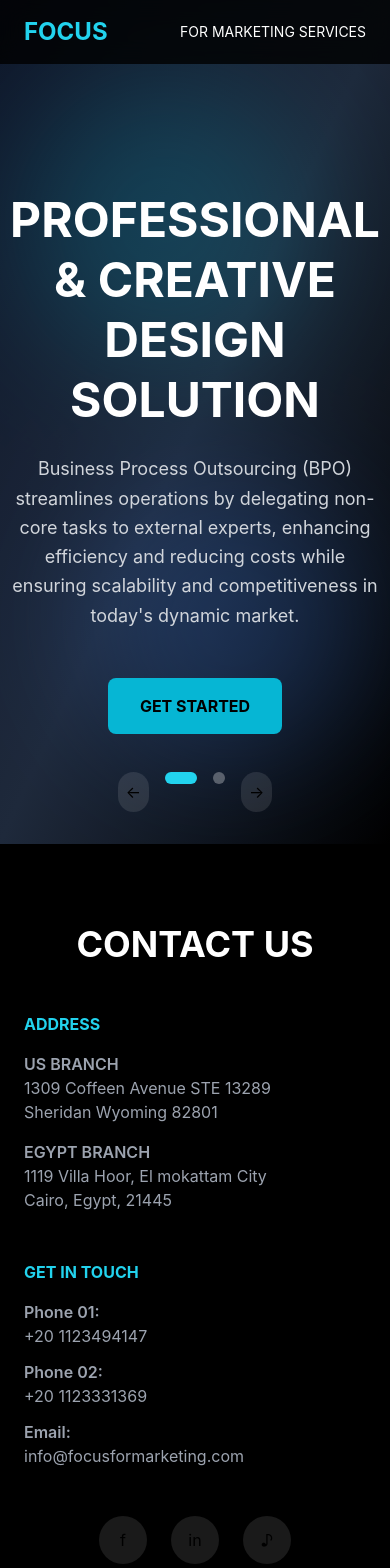
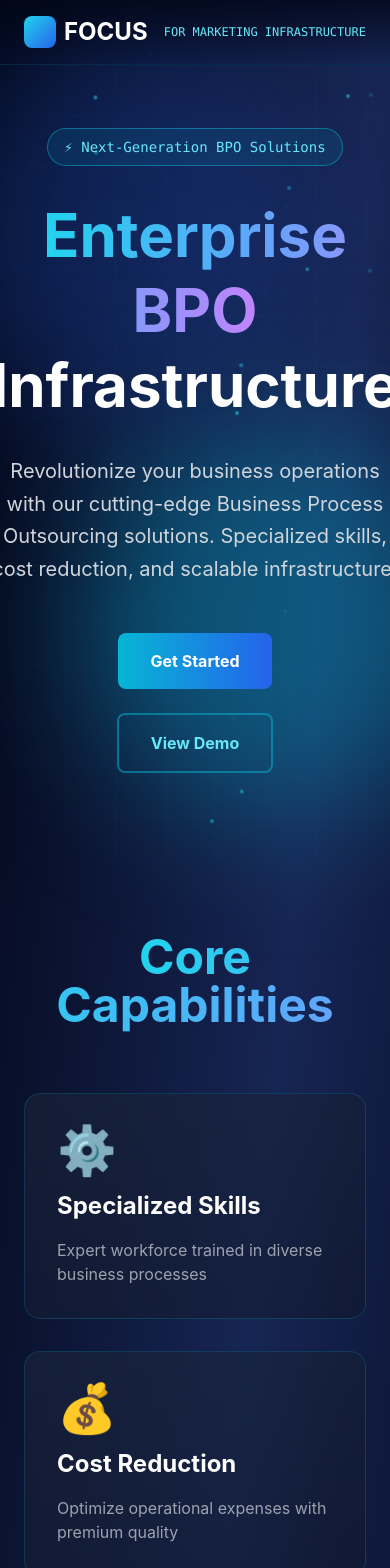
Before and after one commit to nsafwat689/focus-marketing-redesign, a Next.js app: page / in a window 390 px wide. Shown: the top 1568 px of the page. Built offline with nearby package versions, Linux system fonts and the light colour scheme.

Commit message:
Fix build errors and create modern responsive animated design

```diff
--- a/app/page.tsx
+++ b/app/page.tsx
@@ -1,143 +1,196 @@
-'use client';
+import React from 'react';
 
-import React, { useState } from 'react';
+export default function Home() {
+  return (
+    <div className="min-h-screen bg-gradient-to-br from-slate-950 via-blue-950 to-slate-950 text-white overflow-hidden">
+      {/* Animated Background Grid */}
+      <div className="fixed inset-0 z-0 opacity-10">
+        <div className="absolute inset-0" style={{
+          backgroundImage: 'linear-gradient(rgba(59,130,246,0.5) 1px, transparent 1px), linear-gradient(90deg, rgba(59,130,246,0.5) 1px, transparent 1px)',
+          backgroundSize: '50px 50px',
+          animation: 'moveGrid 20s linear infinite'
+        }}></div>
+      </div>
 
-const page = () => {
-  const [activeSlide, setActiveSlide] = useState(0);
+      {/* Floating Particles */}
+      <div className="fixed inset-0 z-0 overflow-hidden">
+        {[...Array(20)].map((_, i) => (
+          <div
+            key={i}
+            className="absolute w-1 h-1 bg-cyan-400 rounded-full"
+            style={{
+              left: `${Math.random() * 100}%`,
+              top: `${Math.random() * 100}%`,
+              opacity: Math.random() * 0.7,
+              animation: `float ${5 + Math.random() * 5}s ease-in-out infinite`,
+              animationDelay: `${i * 0.2}s`
+            }}
+          ></div>
+        ))}
+      </div>
 
-  const slides = [
-    {
-      title: 'PROFESSIONAL & CREATIVE DESIGN SOLUTION',
-      description: 'Business Process Outsourcing (BPO) streamlines operations by delegating non-core tasks to external experts, enhancing efficiency and reducing costs while ensuring scalability and competitiveness in today\'s dynamic market.'
-    },
-    {
-      title: 'SPECIALIZED SKILLS, COST REDUCTION, SCALABILITY, COMPETITIVE EDGE',
-      description: 'BPO revolutionizes business operations by outsourcing non-core functions, driving efficiency, and cutting costs.'
-    }
-  ];
-
-  const nextSlide = () => {
-    setActiveSlide((prev) => (prev + 1) % slides.length);
-  };
-
-  const prevSlide = () => {
-    setActiveSlide((prev) => (prev - 1 + slides.length) % slides.length);
-  };
-
-  return (
-    <div className="min-h-screen bg-dark">
       {/* Navigation */}
-      <nav className="fixed top-0 w-full bg-black/80 backdrop-blur-md z-50 py-4 px-6">
+      <nav className="fixed top-0 w-full bg-gradient-to-b from-slate-950/80 to-transparent backdrop-blur-lg z-50 py-4 px-6 border-b border-cyan-500/20">
         <div className="max-w-7xl mx-auto flex justify-between items-center">
-          <div className="text-2xl font-bold text-white">
-            <span className="text-cyan-400">FOCUS</span>
+          <div className="flex items-center gap-2 text-2xl font-bold">
+            <div className="w-8 h-8 bg-gradient-to-br from-cyan-400 to-blue-600 rounded-lg"></div>
+            <span>FOCUS</span>
           </div>
-          <div className="text-white text-sm">FOR MARKETING SERVICES</div>
+          <div className="text-xs text-cyan-300 font-mono">FOR MARKETING INFRASTRUCTURE</div>
         </div>
       </nav>
 
       {/* Hero Section */}
-      <section className="pt-20 relative h-screen bg-gradient-to-br from-slate-900 via-slate-800 to-black overflow-hidden">
-        {/* Animated background */}
-        <div className="absolute inset-0 opacity-20">
-          <div className="absolute top-20 right-20 w-72 h-72 bg-cyan-500 rounded-full mix-blend-multiply filter blur-3xl"></div>
-          <div className="absolute bottom-20 left-20 w-72 h-72 bg-blue-500 rounded-full mix-blend-multiply filter blur-3xl"></div>
+      <section className="relative pt-32 pb-20 px-6 min-h-screen flex items-center justify-center">
+        <div className="absolute inset-0 z-0">
+          <div className="absolute top-10 right-20 w-96 h-96 bg-blue-600 rounded-full mix-blend-screen filter blur-3xl opacity-20 animate-pulse"></div>
+          <div className="absolute bottom-10 left-20 w-96 h-96 bg-cyan-600 rounded-full mix-blend-screen filter blur-3xl opacity-20 animate-pulse" style={{ animationDelay: '1s' }}></div>
         </div>
 
-        {/* Slide content */}
-        <div className="relative h-full flex items-center justify-center px-6">
-          <div className="text-center max-w-4xl mx-auto animate-fadeIn">
-            <h1 className="text-5xl md:text-6xl font-bold text-white mb-6 leading-tight">
-              {slides[activeSlide].title}
-            </h1>
-            <p className="text-lg md:text-xl text-gray-300 mb-12 leading-relaxed">
-              {slides[activeSlide].description}
-            </p>
-            <button className="px-8 py-4 bg-cyan-500 text-black font-bold rounded-lg hover:bg-cyan-400 transition-all duration-300 hover:shadow-lg hover:shadow-cyan-500/50">
-              GET STARTED
+        <div className="relative z-10 max-w-5xl mx-auto text-center">
+          <div className="mb-8 inline-block">
+            <div className="px-4 py-2 bg-cyan-500/10 border border-cyan-500/50 rounded-full text-cyan-300 text-sm font-mono">
+              ⚡ Next-Generation BPO Solutions
+            </div>
+          </div>
+
+          <h1 className="text-6xl md:text-8xl font-bold mb-8 leading-tight">
+            <span className="bg-gradient-to-r from-cyan-400 via-blue-400 to-purple-400 bg-clip-text text-transparent">
+              Enterprise BPO
+            </span>
+            <br />
+            <span className="text-white">Infrastructure</span>
+          </h1>
+
+          <p className="text-xl md:text-2xl text-gray-300 mb-12 leading-relaxed max-w-3xl mx-auto">
+            Revolutionize your business operations with our cutting-edge Business Process Outsourcing solutions. Specialized skills, cost reduction, and scalable infrastructure.
+          </p>
+
+          <div className="flex flex-col sm:flex-row gap-6 justify-center items-center">
+            <button className="group relative px-8 py-4 bg-gradient-to-r from-cyan-500 to-blue-600 text-white font-bold rounded-lg overflow-hidden hover:shadow-2xl hover:shadow-cyan-500/50 transition-all duration-300">
+              <span className="relative z-10">Get Started</span>
+              <div className="absolute inset-0 bg-gradient-to-r from-blue-600 to-cyan-500 transform translate-x-full group-hover:translate-x-0 transition-transform duration-300"></div>
+            </button>
+            <button className="px-8 py-4 border-2 border-cyan-500/50 text-cyan-300 font-bold rounded-lg hover:bg-cyan-500/10 transition-all duration-300">
+              View Demo
             </button>
           </div>
         </div>
+      </section>
 
-        {/* Slide navigation */}
-        <div className="absolute bottom-8 left-0 right-0 flex justify-center gap-4 z-10">
-          <button
-            onClick={prevSlide}
-            className="p-2 rounded-full bg-white/10 hover:bg-cyan-500/20 transition-all"
-          >
-            ←
-          </button>
-          {slides.map((_, idx) => (
-            <button
-              key={idx}
-              onClick={() => setActiveSlide(idx)}
-              className={`w-3 h-3 rounded-full transition-all ${
-                idx === activeSlide ? 'bg-cyan-400 w-8' : 'bg-white/30'
-              }`}
-            />
-          ))}
-          <button
-            onClick={nextSlide}
-            className="p-2 rounded-full bg-white/10 hover:bg-cyan-500/20 transition-all"
-          >
-            →
-          </button>
+      {/* Features Section */}
+      <section className="relative z-10 py-20 px-6">
+        <div className="max-w-6xl mx-auto">
+          <h2 className="text-5xl font-bold text-center mb-16">
+            <span className="bg-gradient-to-r from-cyan-400 to-blue-400 bg-clip-text text-transparent">Core Capabilities</span>
+          </h2>
+
+          <div className="grid md:grid-cols-3 gap-8">
+            {[
+              {title: 'Specialized Skills', desc: 'Expert workforce trained in diverse business processes', icon: '⚙️'},
+              {title: 'Cost Reduction', desc: 'Optimize operational expenses with premium quality', icon: '💰'},
+              {title: 'Scalability', desc: 'Flexible infrastructure that grows with you', icon: '📈'},
+            ].map((f, i) => (
+              <div key={i} className="group p-8 bg-gradient-to-br from-slate-800/50 to-slate-900/50 border border-cyan-500/20 rounded-2xl hover:border-cyan-500/60 transition-all duration-300 hover:shadow-2xl hover:shadow-cyan-500/20">
+                <div className="text-5xl mb-4 group-hover:scale-110 transition-transform duration-300">{f.icon}</div>
+                <h3 className="text-2xl font-bold mb-4 text-white">{f.title}</h3>
+                <p className="text-gray-400 group-hover:text-gray-300">{f.desc}</p>
+              </div>
+            ))}
+          </div>
+        </div>
+      </section>
+
+      {/* Stats Section */}
+      <section className="relative z-10 py-20 px-6">
+        <div className="max-w-6xl mx-auto">
+          <div className="grid md:grid-cols-4 gap-6">
+            {[
+              { label: 'Global Reach', value: '50+' },
+              { label: 'Enterprise Clients', value: '500+' },
+              { label: 'Team Members', value: '5K+' },
+              { label: 'Uptime %', value: '99.9%' }
+            ].map((s, i) => (
+              <div key={i} className="p-6 bg-gradient-to-br from-cyan-500/10 to-blue-500/10 border border-cyan-500/30 rounded-xl text-center hover:border-cyan-500/60 transition-all duration-300">
+                <div className="text-4xl font-bold text-cyan-400 mb-2">{s.value}</div>
+                <div className="text-gray-300">{s.label}</div>
+              </div>
+            ))}
+          </div>
         </div>
       </section>
 
       {/* Contact Section */}
-      <section className="py-20 bg-black px-6">
-        <div className="max-w-4xl mx-auto text-center">
-          <h2 className="text-4xl font-bold text-white mb-12">CONTACT US</h2>
+      <section className="relative z-10 py-20 px-6 bg-gradient-to-t from-slate-900/50">
+        <div className="max-w-4xl mx-auto">
+          <h2 className="text-5xl font-bold text-center mb-16">
+            <span className="bg-gradient-to-r from-cyan-400 to-blue-400 bg-clip-text text-transparent">Contact Us</span>
+          </h2>
 
           <div className="grid md:grid-cols-2 gap-12 mb-12">
-            <div className="text-left">
-              <h3 className="text-cyan-400 font-bold mb-4">ADDRESS</h3>
-              <p className="text-gray-400 mb-4">
-                <span className="font-semibold">US BRANCH</span><br/>
-                1309 Coffeen Avenue STE 13289<br/>
-                Sheridan Wyoming 82801
-              </p>
-              <p className="text-gray-400">
-                <span className="font-semibold">EGYPT BRANCH</span><br/>
-                1119 Villa Hoor, El mokattam City<br/>
-                Cairo, Egypt, 21445
-              </p>
+            <div className="group p-8 bg-gradient-to-br from-slate-800/50 to-slate-900/50 border border-cyan-500/20 rounded-2xl hover:border-cyan-500/60 transition-all">
+              <h3 className="text-cyan-400 font-bold text-lg mb-6 flex items-center gap-2">
+                <span className="text-2xl">🌍</span> Global Offices
+              </h3>
+              <div className="space-y-4 text-gray-300">
+                <div>
+                  <p className="font-semibold text-white mb-1">US Branch</p>
+                  <p className="text-sm">1309 Coffeen Avenue STE 13289</p>
+                  <p className="text-sm">Sheridan, Wyoming 82801</p>
+                </div>
+                <div>
+                  <p className="font-semibold text-white mb-1">Egypt Branch</p>
+                  <p className="text-sm">1119 Villa Hoor, El Mokattam City</p>
+                  <p className="text-sm">Cairo, Egypt 21445</p>
+                </div>
+              </div>
             </div>
 
-            <div className="text-left">
-              <h3 className="text-cyan-400 font-bold mb-4">GET IN TOUCH</h3>
-              <p className="text-gray-400 mb-3">
-                <span className="font-semibold">Phone 01:</span><br/>
-                <a href="tel:+201123494147" className="hover:text-cyan-400 transition">
-                  +20 1123494147
+            <div className="group p-8 bg-gradient-to-br from-slate-800/50 to-slate-900/50 border border-cyan-500/20 rounded-2xl hover:border-cyan-500/60 transition-all">
+              <h3 className="text-cyan-400 font-bold text-lg mb-6 flex items-center gap-2">
+                <span className="text-2xl">📞</span> Get in Touch
+              </h3>
+              <div className="space-y-4">
+                <a href="tel:+201123494147" className="block text-gray-300 hover:text-cyan-400 transition-colors">
+                  <span className="font-semibold">Phone 01:</span><br/>
+                  <span className="font-mono">+20 112 349 4147</span>
                 </a>
-              </p>
-              <p className="text-gray-400 mb-3">
-                <span className="font-semibold">Phone 02:</span><br/>
-                <a href="tel:+201123331369" className="hover:text-cyan-400 transition">
-                  +20 1123331369
+                <a href="tel:+201123331369" className="block text-gray-300 hover:text-cyan-400 transition-colors">
+                  <span className="font-semibold">Phone 02:</span><br/>
+                  <span className="font-mono">+20 112 333 1369</span>
                 </a>
-              </p>
-              <p className="text-gray-400">
-                <span className="font-semibold">Email:</span><br/>
-                <a href="mailto:info@focusformarketing.com" className="hover:text-cyan-400 transition">
-                  info@focusformarketing.com
+                <a href="mailto:info@focusformarketing.com" className="block text-gray-300 hover:text-cyan-400 transition-colors">
+                  <span className="font-semibold">Email:</span><br/>
+                  <span className="font-mono text-sm">info@focusformarketing.com</span>
                 </a>
-              </p>
+              </div>
             </div>
           </div>
 
-          {/* Social Links */}
           <div className="flex justify-center gap-6">
-            <a href="#" className="w-12 h-12 rounded-full bg-white/10 hover:bg-cyan-500 flex items-center justify-center transition-all">f</a>
-            <a href="#" className="w-12 h-12 rounded-full bg-white/10 hover:bg-cyan-500 flex items-center justify-center transition-all">in</a>
-            <a href="#" className="w-12 h-12 rounded-full bg-white/10 hover:bg-cyan-500 flex items-center justify-center transition-all">♪</a>
+            <a href="#" className="w-12 h-12 rounded-full bg-gradient-to-br from-cyan-500/20 to-blue-500/20 border border-cyan-500/50 flex items-center justify-center hover:border-cyan-400 hover:bg-cyan-500/30 transition-all font-bold">f</a>
+            <a href="#" className="w-12 h-12 rounded-full bg-gradient-to-br from-cyan-500/20 to-blue-500/20 border border-cyan-500/50 flex items-center justify-center hover:border-cyan-400 hover:bg-cyan-500/30 transition-all font-bold">in</a>
+            <a href="#" className="w-12 h-12 rounded-full bg-gradient-to-br from-cyan-500/20 to-blue-500/20 border border-cyan-500/50 flex items-center justify-center hover:border-cyan-400 hover:bg-cyan-500/30 transition-all">X</a>
           </div>
         </div>
       </section>
+
+      <footer className="relative z-10 border-t border-cyan-500/20 py-8 px-6 text-center text-gray-400 text-sm">
+        <p>© 2025 Focus For Marketing. Enterprise BPO Infrastructure Solutions.</p>
+      </footer>
+
+      <style jsx>{`
+        @keyframes float {
+          0%, 100% { transform: translateY(0px) translateX(0px); }
+          25% { transform: translateY(-20px) translateX(10px); }
+          50% { transform: translateY(-40px) translateX(-10px); }
+          75% { transform: translateY(-20px) translateX(10px); }
+        }
+        @keyframes moveGrid {
+          0% { transform: translate(0, 0); }
+          100% { transform: translate(50px, 50px); }
+        }
+      `}</style>
     </div>
   );
-};
-
-export default page;
+}
```
